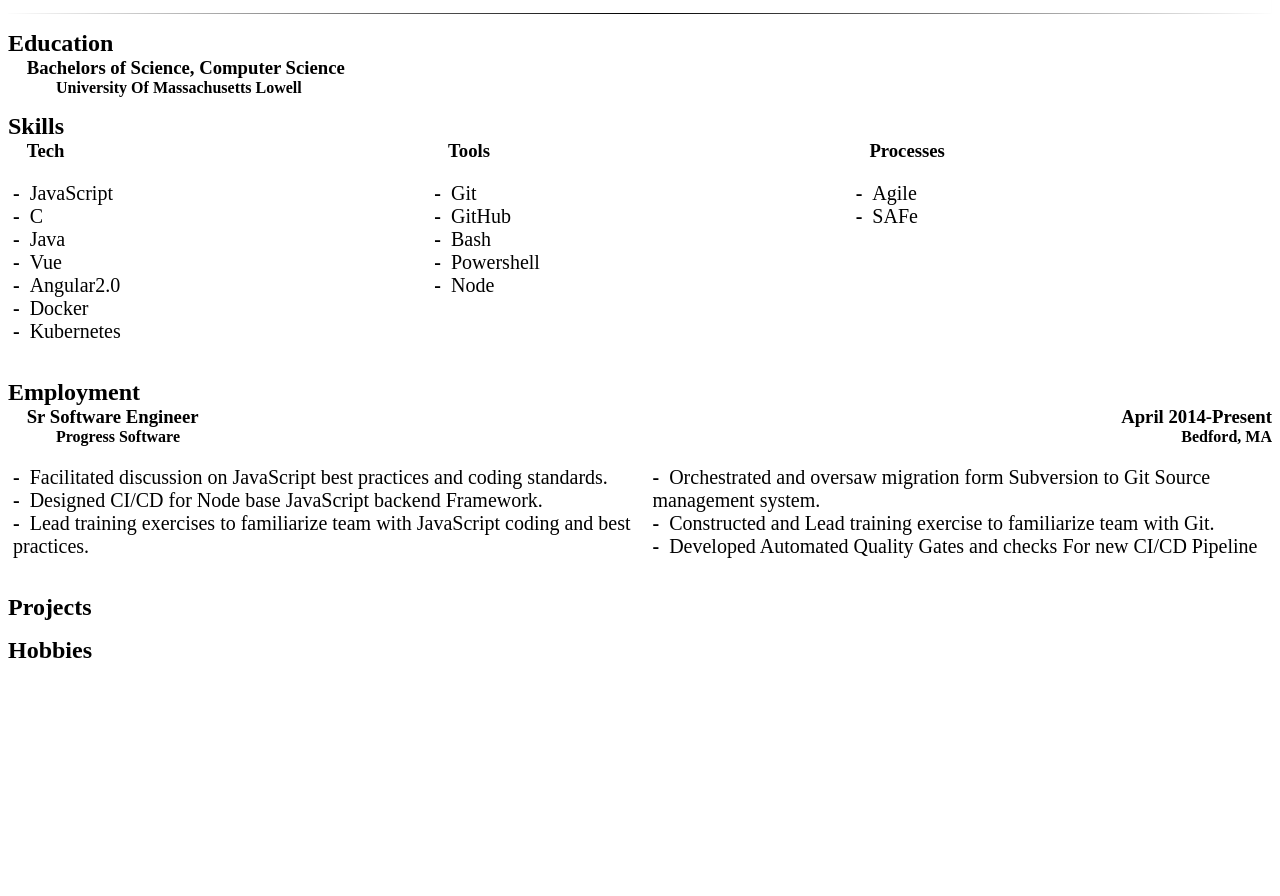
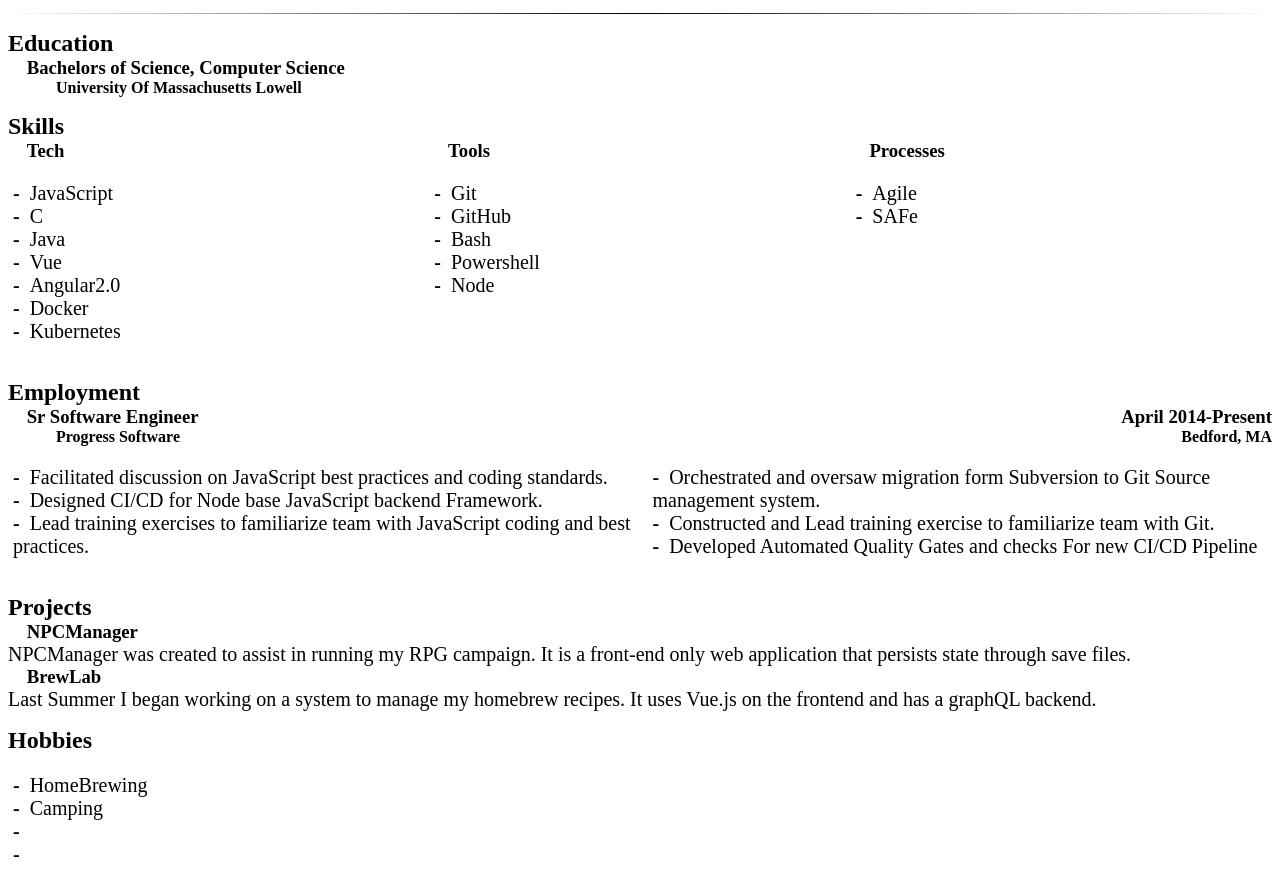
Before and after one commit to bblais23/resume, a website: page index.html in a window 1280 px wide. Shown: the part 134-1030 px from the top of the page. Before the commit the page ends 822 px from the top, so only its background shows below. Drawn offline with Linux system fonts and the light colour scheme; a web font is replaced by a local one.

Commit message:
Add projects and hobbies

```diff
--- a/index.html
+++ b/index.html
@@ -82,10 +82,27 @@
 
         <h2>Projects</h2>
         <section class="projects">
+            <article>
+                <h3>NPCManager</h3>
+                <p>NPCManager was created to assist in running my RPG campaign.
+                It is a front-end only web application that persists state
+                through save files.</p>
+            </article>
+            <article>
+                <h3>BrewLab</h3>
+                <p>Last Summer I began working on a system to manage my homebrew recipes.
+                It uses Vue.js on the frontend and has a graphQL backend.</p>
+            </article>
         </section>
 
         <h2>Hobbies</h2>
         <section class="hobbies">
+            <ul>
+                <li>HomeBrewing</li>
+                <li>Camping</li>
+                <li></li>
+                <li></li>
+            </ul>
         </section>
     </main>
 </body>
```
